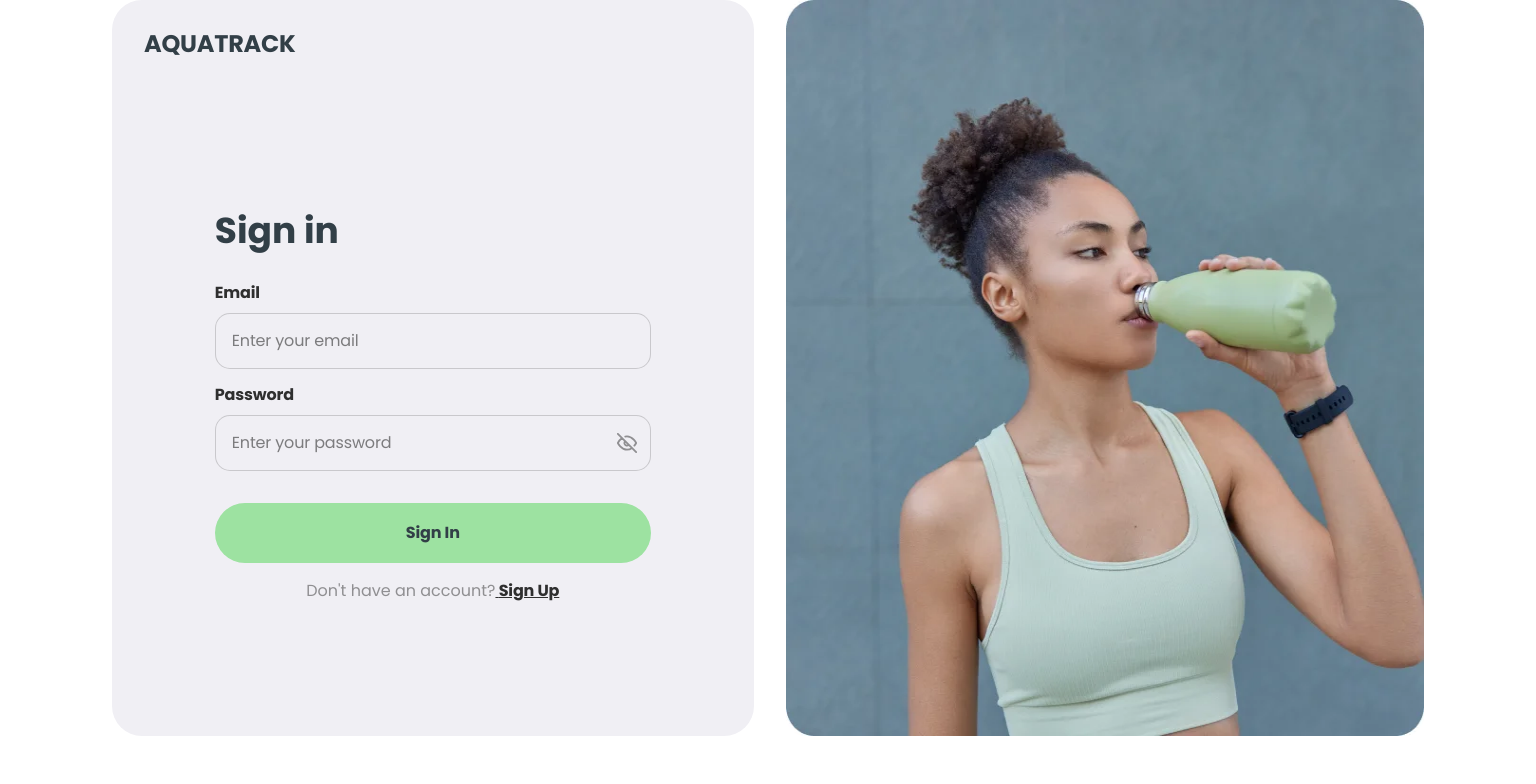
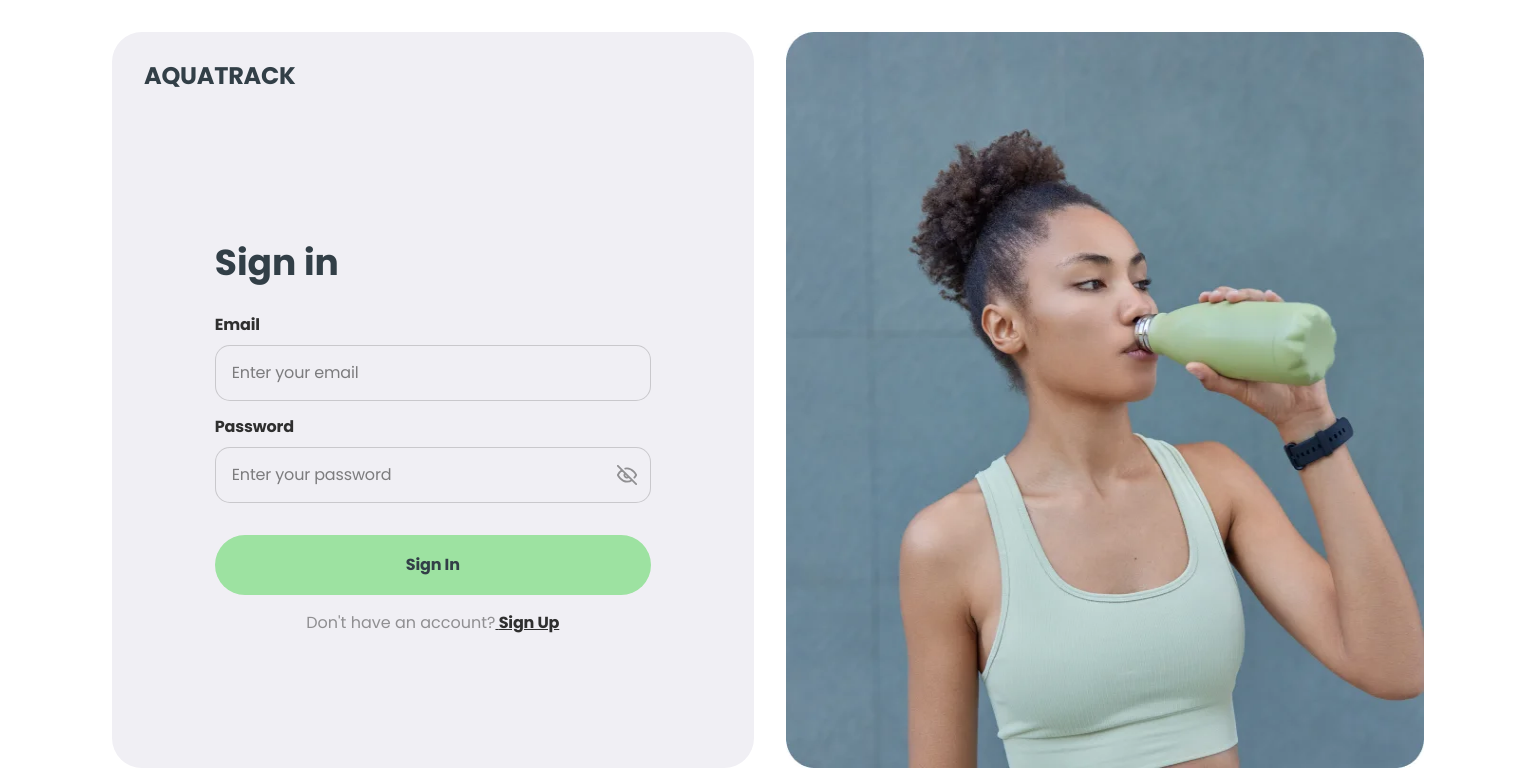
Before and after one commit to VolodymyrKozel/aqua-tracker-project-2, a React (Vite) app: page /signin in a window 1536 px wide. Shown: the top 784 px of the page. Built offline with nearby package versions, Linux system fonts and the light colour scheme.

Commit message:
Correct paddings in SignIn/SignUpSection

```diff
--- a/src/components/SignUpForm/SignUpForm.module.css
+++ b/src/components/SignUpForm/SignUpForm.module.css
@@ -110,5 +110,7 @@
 @media screen and (min-width: 1440px) {
   .container {
     height: 736px;
+    width: 672px;
+
   }
 }
--- a/src/pages/SignInPage/SignInPage.module.css
+++ b/src/pages/SignInPage/SignInPage.module.css
@@ -22,7 +22,7 @@
 
 @media only screen and (min-width: 1440px) {
   .generalSignInInfo {
-    padding: 0 32px;
+    padding:  32px;
     gap: 32px;
     flex-direction: row;
     max-width: 100%;
--- a/src/pages/SignUpPage/SignUpPage.module.css
+++ b/src/pages/SignUpPage/SignUpPage.module.css
@@ -25,7 +25,7 @@
 
   @media only screen and (min-width: 1440px) {
     .generalSignUpInfo {
-      padding: 0 32px;
+      padding:  32px;
       gap: 32px;
       flex-direction: row;
       max-width: 100%;
```
Also changed, not shown: 1 other file (tests, documents, lock files or other folders).
